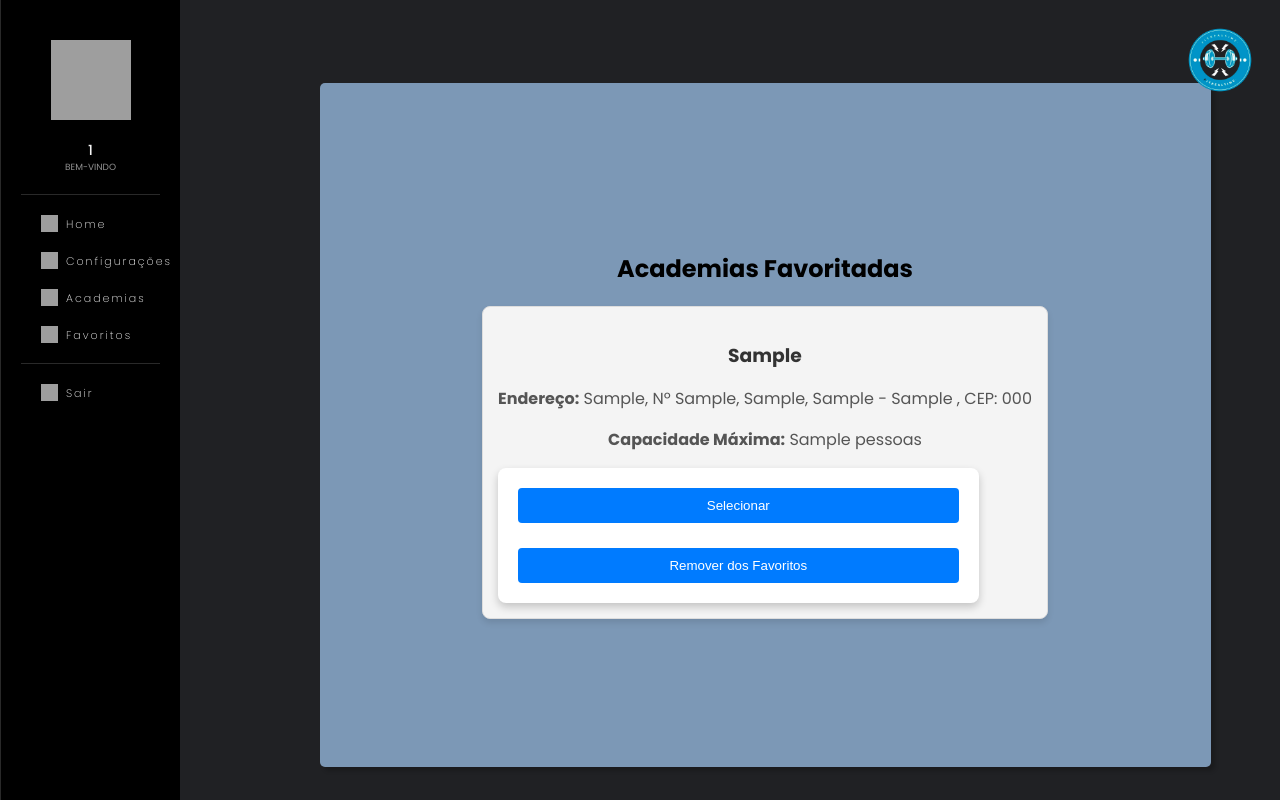
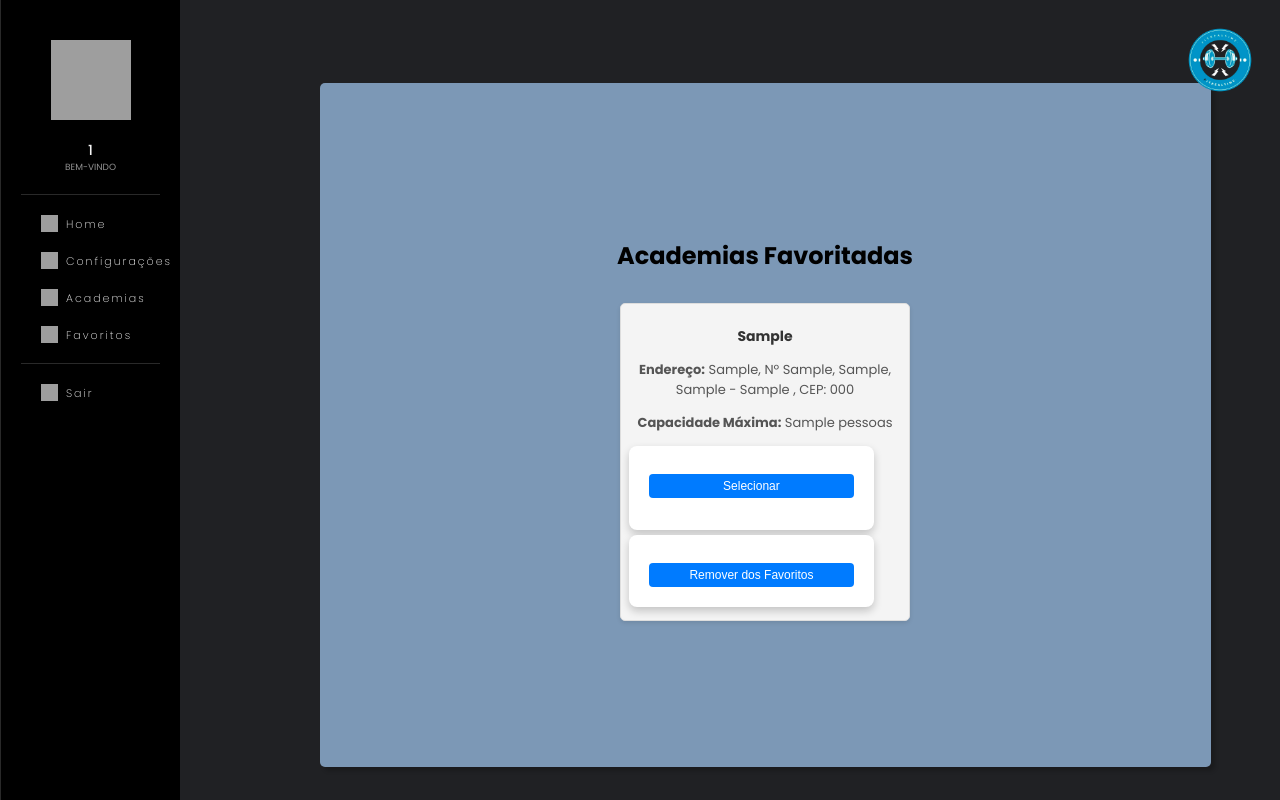
Before and after one commit to LucasQueirozdeLima/scriptTCC, a PHP site: page /pages/auth/user/favoritos.php in a window 1280 px wide. Run offline with PHP 8.4, Linux system fonts and the light colour scheme; the visitor is signed in with stand-in values (Sample User, id 1); tables that the repository leaves empty or names only in its code hold one stand-in row (values such as "Sample post"); some libraries are stand-ins or nearby versions; grey boxes are pictures that could not be loaded.

Commit message:
favoritos selecionar

```diff
--- a/pages/auth/user/favoritos.php
+++ b/pages/auth/user/favoritos.php
@@ -9,12 +9,12 @@ if (isset($_SESSION["verificador"])) {
   $dao = new Dao();
 
   // Verifica se o usuário está logado e busca os favoritos
-  $usuarioId = $_SESSION['id_usuario']; // Ajuste de acordo com a sua sessão
-  $favoritos = $dao->getFavoritos($usuarioId); // Chama o método do DAO para buscar os favoritos
+  $usuarioId = $_SESSION['id_usuario'];
+  $favoritos = $dao->getFavoritos($usuarioId);
 ?>
   <div class="boxbox">
     <div class="box">
-    <section >
+      <section>
         <h2 class="title_fav">Academias Favoritadas</h2>
         <?php if (count($favoritos) > 0): ?>
           <div class="favoritos-container">
@@ -29,10 +29,14 @@ if (isset($_SESSION["verificador"])) {
                   <?php echo htmlspecialchars(", CEP: {$row['cep']}"); ?>
                 </p>
                 <p><strong>Capacidade Máxima:</strong> <?php echo htmlspecialchars($row['capacidade_max']); ?> pessoas</p>
+
+                <form action="buscar_academias.php" method="GET">
+                  <input type="hidden" name="id_academia" value="<?php echo htmlspecialchars($row['id_academia']); ?>">
+                  <button type="submit" class="btn btn-primary">Selecionar</button>
+                </form>
+
                 <form action="desfavoritar_academia.php" method="POST">
                   <input type="hidden" name="academia_id" value="<?php echo htmlspecialchars($row['id_academia']); ?>">
-        <button type="submit" class="btn btn-danger">Selecionar</button>
-        <br><br>
                   <button type="submit" class="btn btn-danger">Remover dos Favoritos</button>
                 </form>
               </div>
@@ -47,7 +51,9 @@ if (isset($_SESSION["verificador"])) {
   </div>
 
   <script>
-
+    function updateHiddenInput(uid) {
+      document.getElementById('selectedAcademyUid').value = uid; // Atualiza o campo oculto com o ID da academia
+    }
   </script>
 
 <?php
--- a/pages/auth/user/styleUser.css
+++ b/pages/auth/user/styleUser.css
@@ -683,29 +683,67 @@ button[type="submit"] {
 }
 
 .favoritos-container {
-  display: grid;
-  grid-template-columns: repeat(auto-fit, minmax(300px, 1fr));
-  gap: 20px;
-  width: 100%;
+  display: flex;
+  flex-wrap: nowrap;
+  overflow-x: auto;
+  gap: 10px;
+  padding: 10px;
 }
 
 .favorito-item {
-  background-color: #f4f4f4; /* Cor de fundo suave */
-  padding: 15px;
-  border: 1px solid #ddd; /* Cor de borda mais suave */
-  border-radius: 8px;
+  background-color: #f4f4f4;
+  padding: 8px;
+  border: 1px solid #ddd;
+  border-radius: 5px;
   text-align: center;
-  box-shadow: 0 4px 6px rgba(0, 0, 0, 0.1); /* Adicionando sombra para destacar o card */
+  box-shadow: 0 2px 4px rgba(0, 0, 0, 0.1);
+  font-size: 12px;
+  min-width: 200px;
+  max-width: 290px;
+  flex-shrink: 0;
 }
 
+
 .favorito-item h3 {
-  margin-bottom: 10px;
-  color: #333; /* Cor do título para garantir boa visibilidade */
+  margin-bottom: 6px;
+  font-size: 14px;
+  color: #333;
 }
 
 .favorito-item p {
-  color: #555; /* Cor do texto para melhor legibilidade */
+  color: #555;
+  font-size: 13px;
 }
+
+.favorito-item form {
+  margin-bottom: 5px;
+}
+
+.favorito-item button {
+  font-size: 12px;
+  margin-top: 8px;
+  padding: 5px 10px;
+}
+
+
+@media (max-width: 480px) {
+  .favoritos-container {
+    display: block;
+    overflow-x: hidden;
+  }
+
+  .favorito-item {
+    width: 100%;
+    max-width: none;
+    margin-bottom: 15px;
+  }
+
+  .favorito-item button {
+    width: 100%;
+    padding: 6px 0;
+  }
+}
+
 
 .btn-danger {
   background-color: #d9534f;
--- a/pages/index.php
+++ b/pages/index.php
@@ -22,7 +22,7 @@ require_once "../config/Dao.php";
                 </div>
             </div>
 
-            <button id="searchButton" class="btn btn-primary">Buscar</button>
+            <button id="searchButton"  class="btn btn-primary">Buscar</button>
         </div>
     </section>
 
```
Also changed, not shown: config/Dao.php (+40 -39 lines), pages/auth/user/buscar_academias.php (+14 -2 lines). Lines whose indentation alone changed are shown as unchanged.
